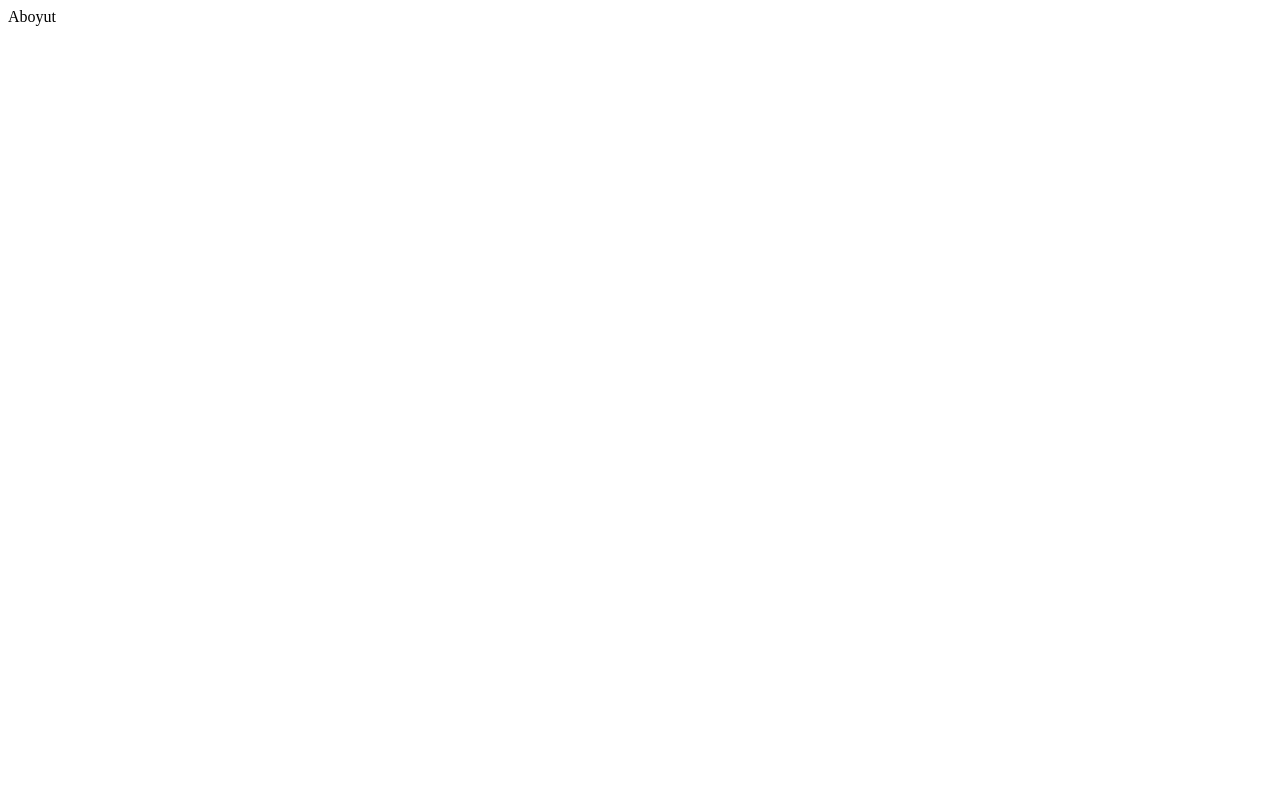
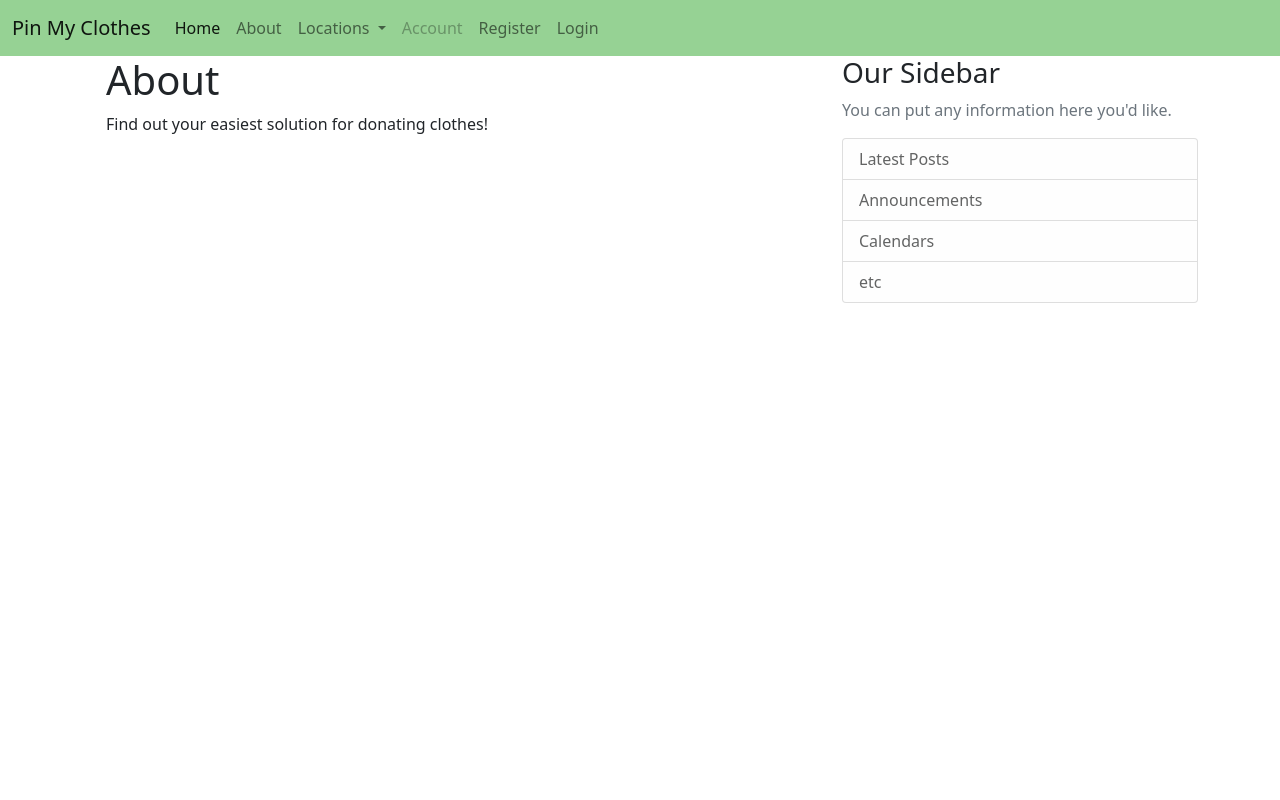
Before and after one commit to jrachelr/recycling, a Flask app: page /about in a window 1280 px wide. Before the commit the page is almost empty. Run offline with Flask 2, Linux system fonts and the light colour scheme.

Commit message:
Add static and some styling

```diff
--- a/app/routes.py
+++ b/app/routes.py
@@ -1,5 +1,7 @@
 from app import app
-from flask import redirect, render_template
+from flask import render_template, url_for
+
+# Some fake data
 
 
 @app.route("/")
@@ -10,7 +12,7 @@ def home():
 
 @app.route("/about")
 def about():
-    return 'Aboyut'
+    return render_template('about.html', title='About')
 
 # TODO: User specific routes
 
--- /dev/null
+++ b/app/static/main.css
@@ -0,0 +1,4 @@
+.bg-green {
+    background-color: #96D294;
+    color: white;
+}
--- /dev/null
+++ b/app/templates/about.html
@@ -0,0 +1,7 @@
+{% extends "layout.html" %}
+{% block content %}
+<div class="container">
+    <h1>About</h1>
+    <p>Find out your easiest solution for donating clothes!</p>
+</div>
+{% endblock content %}
--- a/app/templates/layout.html
+++ b/app/templates/layout.html
@@ -8,6 +8,7 @@
     <!-- Bootstrap CSS -->
     <link href="https://cdn.jsdelivr.net/npm/bootstrap@5.0.2/dist/css/bootstrap.min.css" rel="stylesheet"
         integrity="sha384-EVSTQN3/azprG1Anm3QDgpJLIm9Nao0Yz1ztcQTwFspd3yD65VohhpuuCOmLASjC" crossorigin="anonymous">
+    <link rel="stylesheet" type="text/css" href="{{ url_for('static', filename='main.css')}}">
     {% if title %}
     <title>{{ title }}</title>
     {% else %}
@@ -17,7 +18,7 @@
 
 <body>
     <header>
-        <nav class="navbar navbar-expand-lg navbar-light bg-light">
+        <nav class="navbar navbar-expand-lg navbar-light bg-green">
             <div class="container-fluid">
                 <a class="navbar-brand" href="#">Pin My Clothes</a>
                 <button class="navbar-toggler" type="button" data-bs-toggle="collapse"
@@ -28,7 +29,10 @@
                 <div class="collapse navbar-collapse" id="navbarSupportedContent">
                     <ul class="navbar-nav me-auto mb-2 mb-lg-0">
                         <li class="nav-item">
-                            <a class="nav-link active" aria-current="page" href="#">Home</a>
+                            <a class="nav-link active" aria-current="page" href="{{ url_for('home') }}">Home</a>
+                        </li>
+                        <li class="nav-item">
+                            <a class="nav-link" href="{{ url_for('about') }}">About</a>
                         </li>
                         <li class="nav-item dropdown">
                             <a class="nav-link dropdown-toggle" href="#" id="navbarDropdown" role="button"
```
